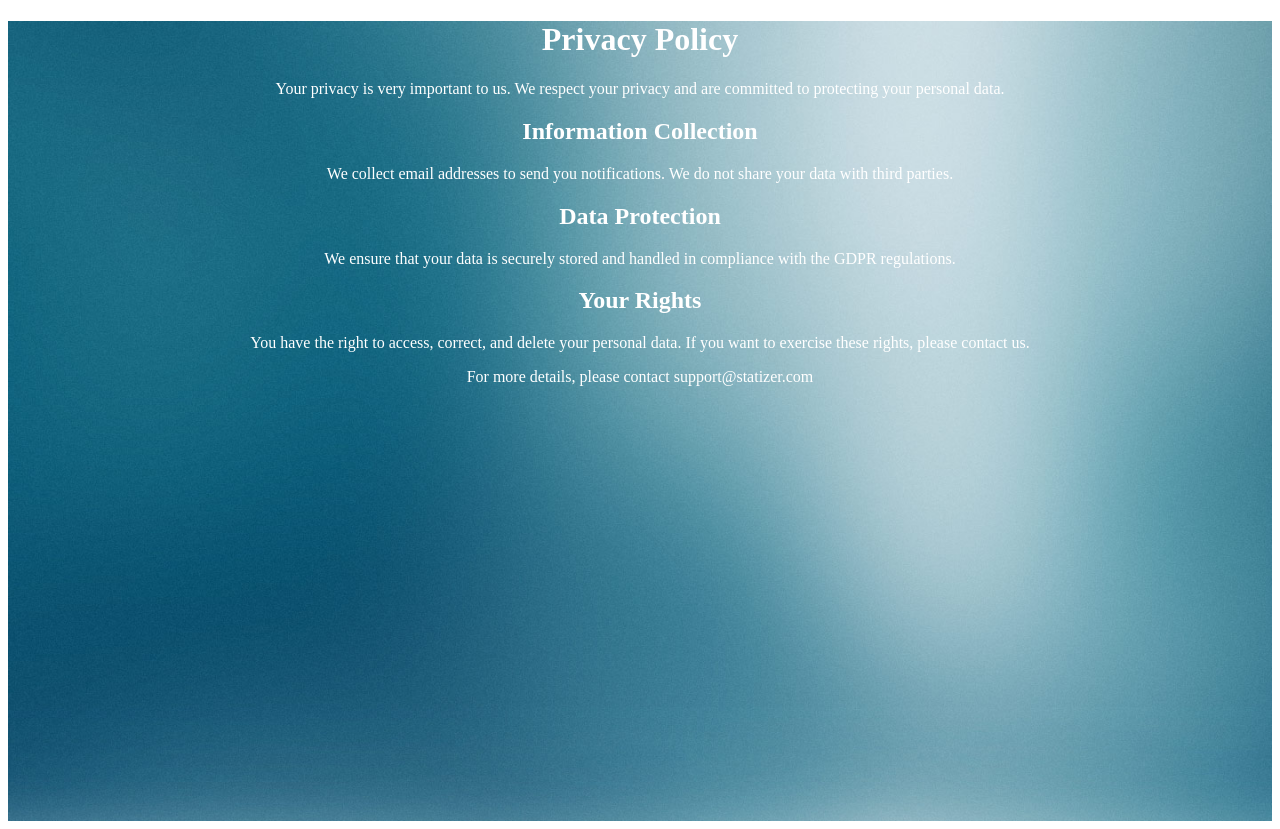
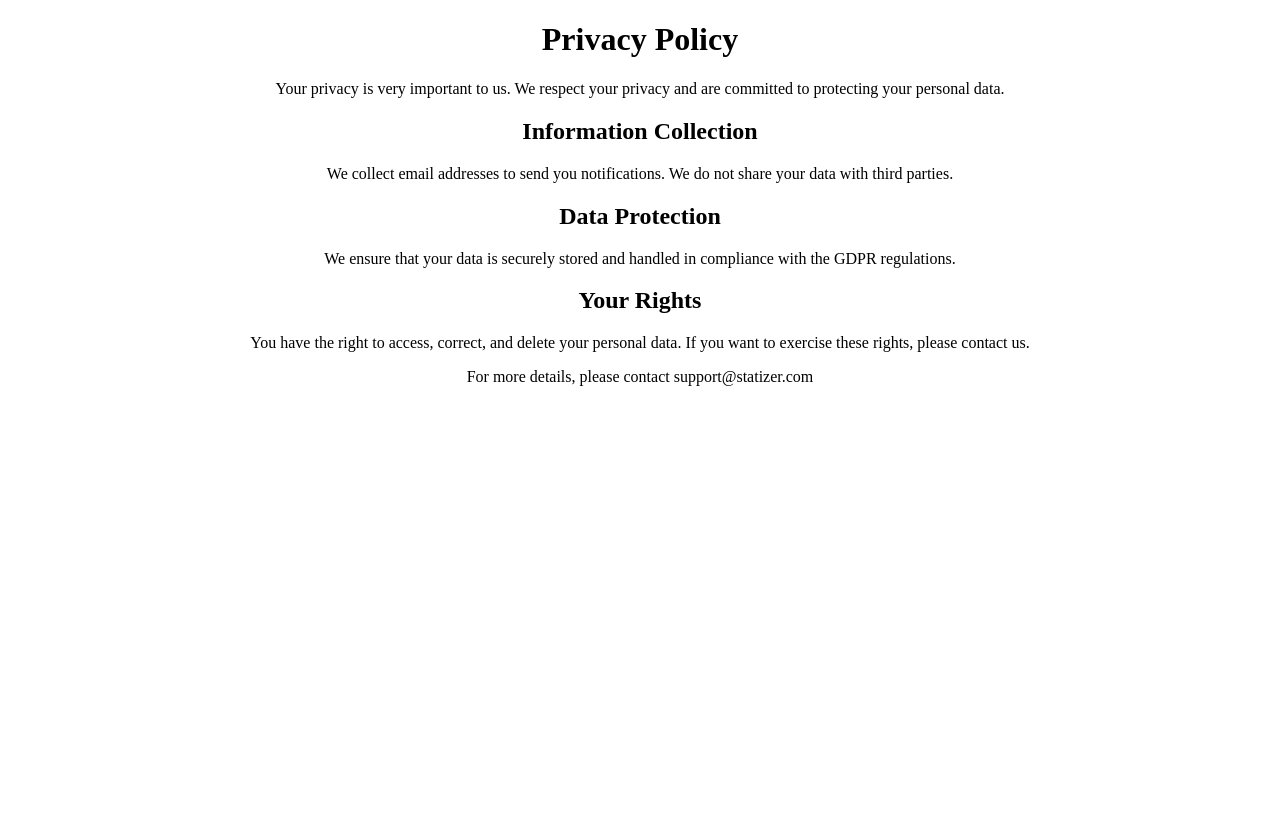
Before and after one commit to statizerdev/statizer_demo_v1, a Next.js app: page /privacy-policy in a window 1280 px wide. Built offline with nearby package versions, Linux system fonts and the light colour scheme.

Commit message:
Fix: background on privacy-policy page removed

```diff
--- a/src/pages/privacy-policy.tsx
+++ b/src/pages/privacy-policy.tsx
@@ -5,9 +5,8 @@ const PrivacyPolicy = () => {
     <div style={{
       padding: '0',
       textAlign: 'center',
-      background: 'url("/bg01.jpg") no-repeat center center fixed',
       backgroundSize: 'cover',
-      color: 'white',  // A szöveg fehér lesz
+      color: 'black',  // A szöveg fehér lesz
       height: '100vh',  // A teljes magasságot kitölti
       margin: '0',  // Ne legyen margó
     }}>
```
